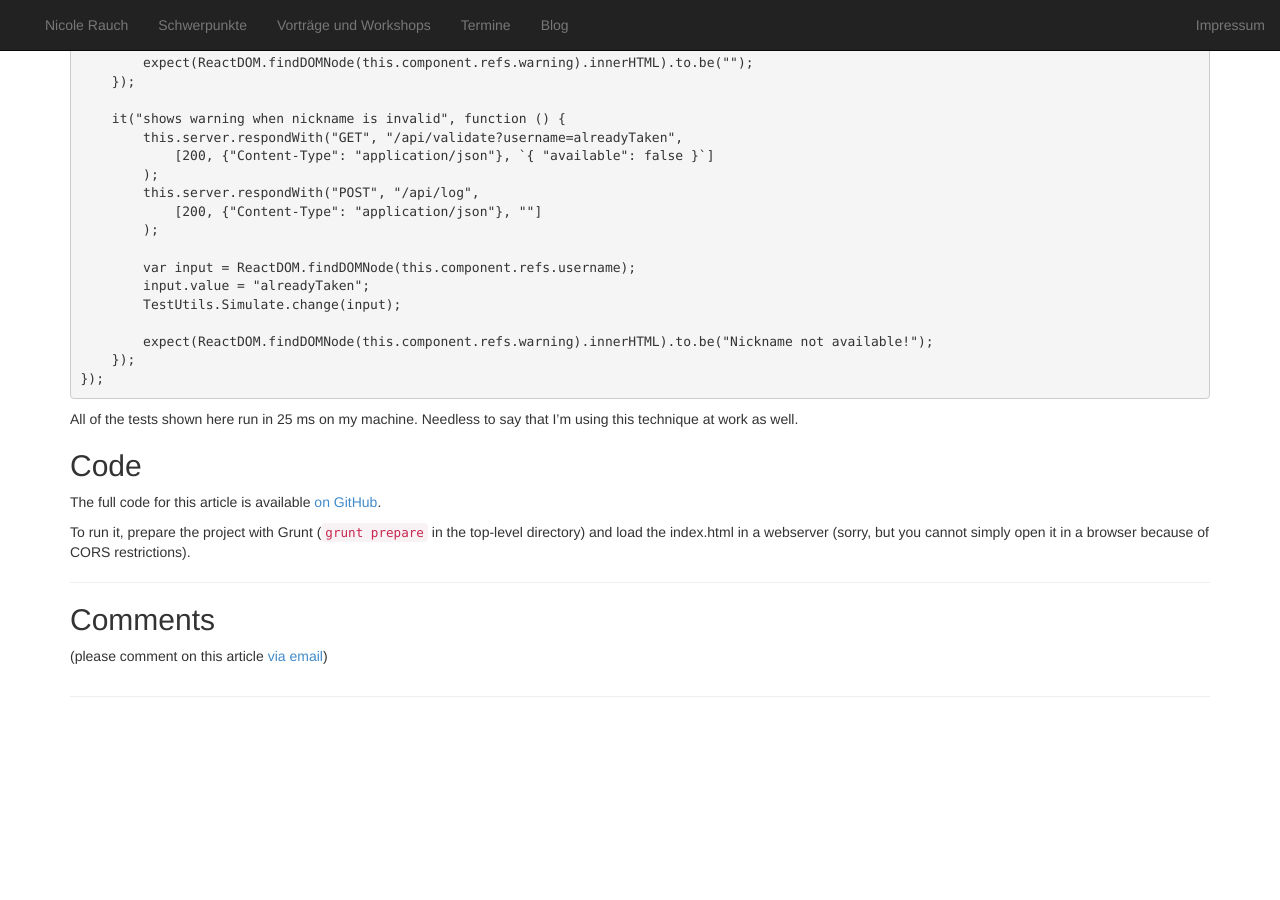
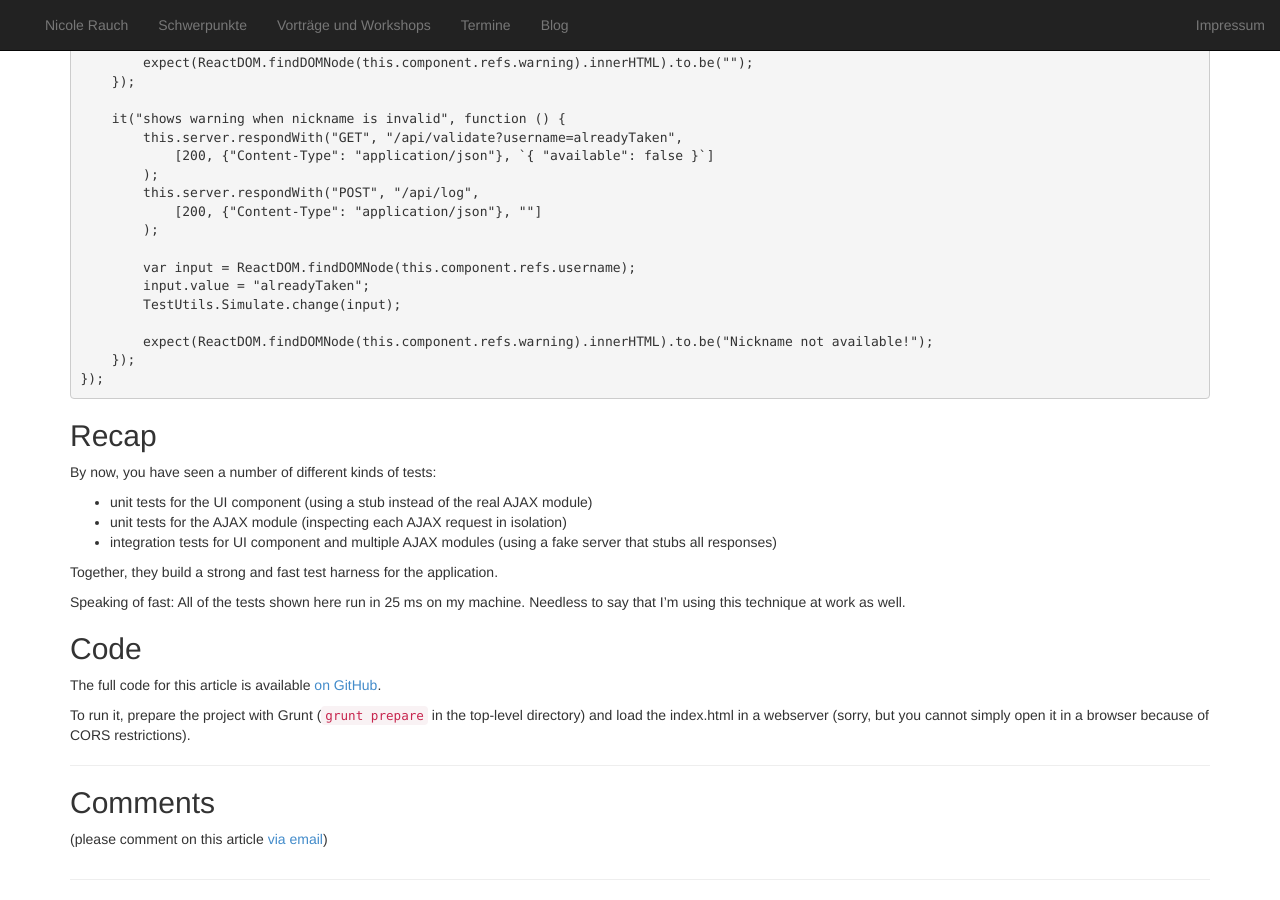
Before and after one commit to NicoleRauch/BusinessWebsite, a Jekyll site: the page built from jekyll/_posts/2015-12-20-lightweight-stubbing-of-ajax-requests-in-javascript.md, in a window 1280 px wide and 900 px high, scrolled down 5398 px. Built offline with Jekyll 4.4.1, drawn with Linux system fonts in a browser that asks for light colours; nearby versions of some CDN libraries; library files that are not in the unit come from our copies; before the commit the page ends 6115 px from its top, so only the background shows below that.

Commit message:
Recap section zugefügt

```diff
--- a/jekyll/_posts/2015-12-20-lightweight-stubbing-of-ajax-requests-in-javascript.md
+++ b/jekyll/_posts/2015-12-20-lightweight-stubbing-of-ajax-requests-in-javascript.md
@@ -304,7 +304,17 @@ describe("Username end2end test", function () {
 });
 </pre>
 
-All of the tests shown here run in 25 ms on my machine. Needless to say that I'm using this technique at work as well.
+## Recap
+
+By now, you have seen a number of different kinds of tests:
+
+* unit tests for the UI component (using a stub instead of the real AJAX module)
+* unit tests for the AJAX module (inspecting each AJAX request in isolation)
+* integration tests for UI component and multiple AJAX modules (using a fake server that stubs all responses)
+
+Together, they build a strong and fast test harness for the application.
+
+Speaking of fast: All of the tests shown here run in 25 ms on my machine. Needless to say that I'm using this technique at work as well.
 
 ## Code
 
```
